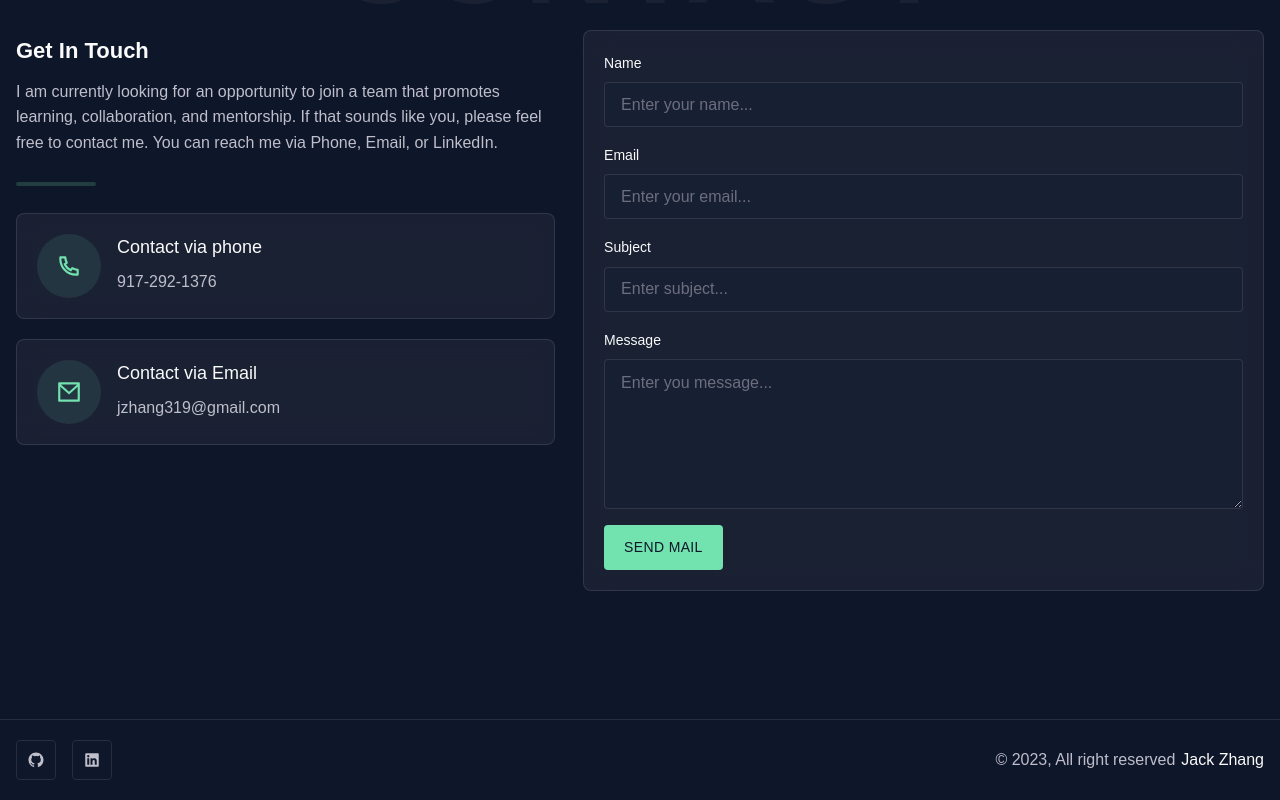
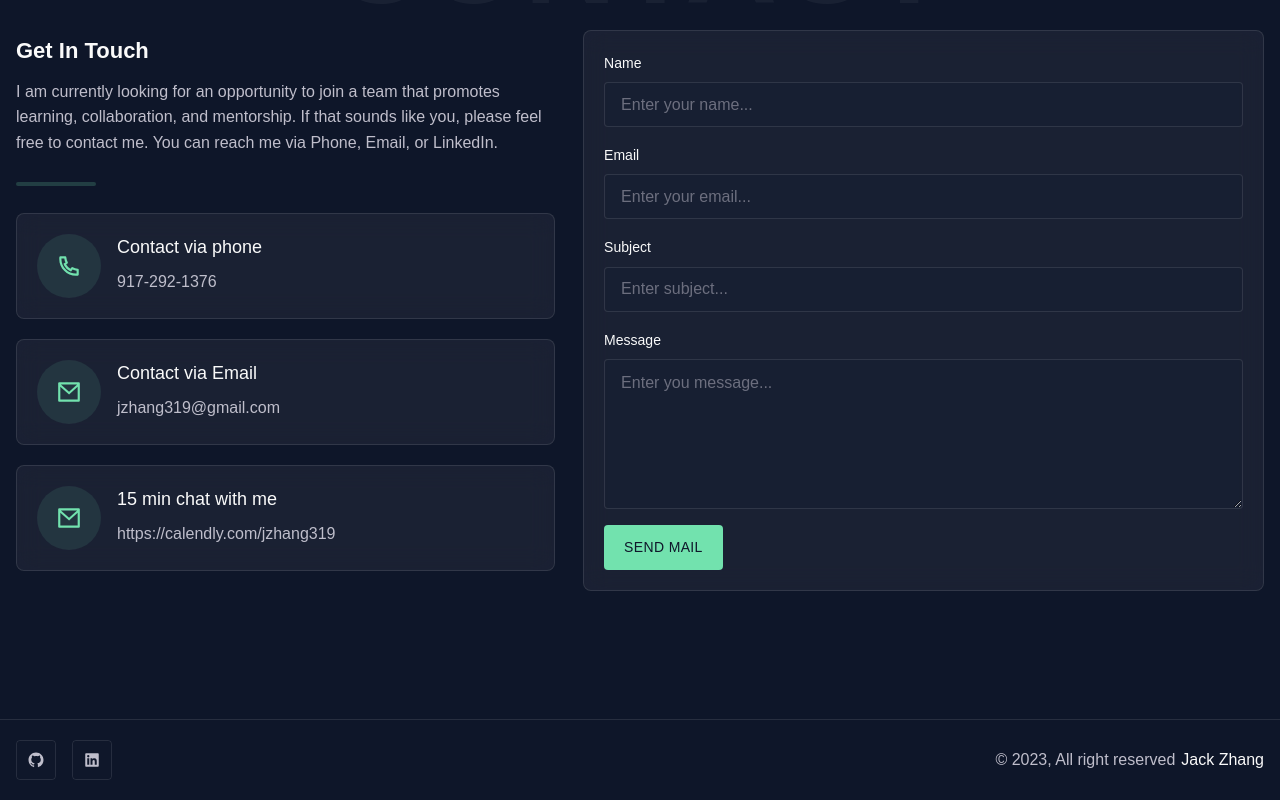
Before and after one commit to jzhang319/personal-portfolio, a Next.js app: page /homepage2 in a window 1280 px wide. Shown: the part 4057-4857 px from the top of the page. Built offline with nearby package versions, Linux system fonts and the light colour scheme; a web font is replaced by a local one; what tailwindcss-debug-screens, tailwindcss-nested-groups would draw is missing.

Commit message:
trying calendly link

```diff
--- a/public/api/information.json
+++ b/public/api/information.json
@@ -26,5 +26,8 @@
     ],
     "emailAddress": [
         "jzhang319@gmail.com"
+    ],
+    "calendly": [
+        "https://calendly.com/jzhang319"
     ]
 }
--- a/src/components/containers/ContactSection.jsx
+++ b/src/components/containers/ContactSection.jsx
@@ -58,6 +58,23 @@ const ContactSection = () => {
                 ))}
               </div>
             </div>
+
+            <div className="contact-block card flex p-4 md:p-5">
+              <span className="icon mr-4 inline-flex h-16 w-16 shrink-0 grow-0 basis-16 items-center justify-center rounded-full bg-primary bg-opacity-10 text-3xl text-primary">
+                <RiMailLine />
+              </span>
+              <div className="content">
+                <h5 className="mb-2">15 min chat with me</h5>
+                {data.calendly.map((email, index) => (
+                  <p className="mb-0" key={index}>
+                    <Link href={`mailto:${email}`}>
+                      <a className="no-underline">{email}</a>
+                    </Link>
+                  </p>
+                ))}
+              </div>
+            </div>
+
             {/* <div className="contact-block card flex p-4 md:p-5">
               <span className="icon mr-4 inline-flex h-16 w-16 shrink-0 grow-0 basis-16 items-center justify-center rounded-full bg-primary bg-opacity-10 text-3xl text-primary">
                 <RiMapPinLine />
```
